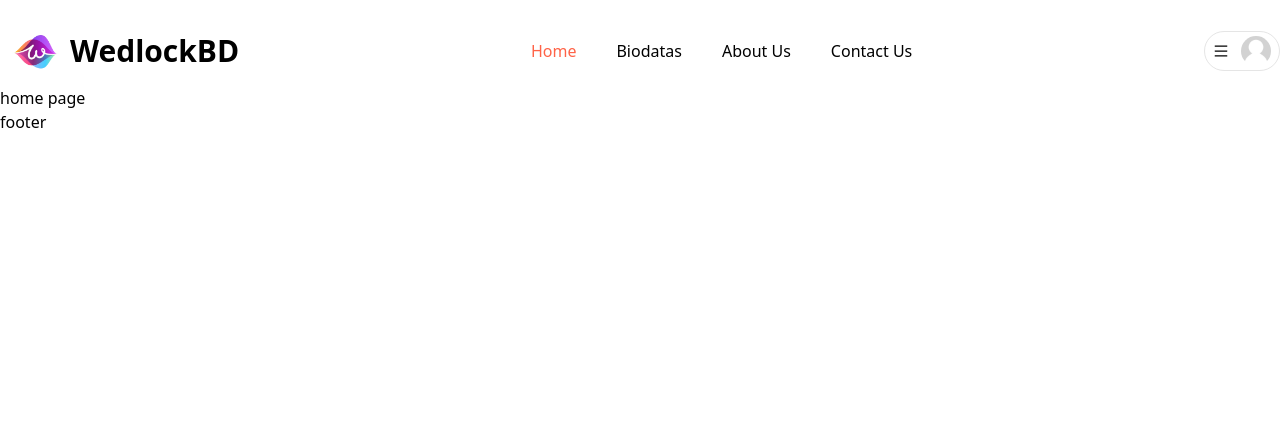
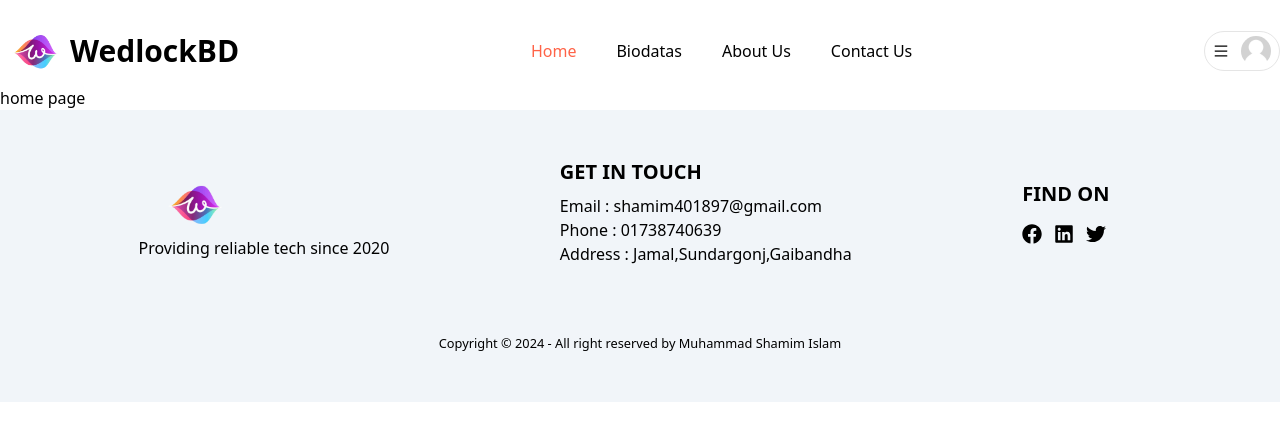
Before and after one commit to MdShamimIslam/wedlockBD-client, a React (Vite) app: page / in a window 1280 px wide. Shown: the top 440 px of the page. Built offline with nearby package versions, Linux system fonts and the light colour scheme; no server answers.

Commit message:
footer addeded

```diff
--- a/src/pages/Login/Login.jsx
+++ b/src/pages/Login/Login.jsx
@@ -1,13 +1,18 @@
 import React from "react";
 import { Helmet } from "react-helmet-async";
 import { useForm } from "react-hook-form";
-import { Link } from "react-router-dom";
+import { Link, useLocation, useNavigate } from "react-router-dom";
 import useAuth from "../../hooks/useAuth";
+import toast from "react-hot-toast";
 
 const Login = () => {
   const { signIn, signInWithGoogle } = useAuth();
+  const navigate = useNavigate();
+  const location = useLocation();
+  const from = location?.state?.from?.pathname || "/";
   const {
     register,
+    reset,
     handleSubmit,
     formState: { errors },
   } = useForm();
@@ -17,6 +22,9 @@ const Login = () => {
       .then((result) => {
         const user = result.user;
         console.log("login user", user);
+        reset();
+        toast.success("Login Successfully!");
+        navigate(from, { replace: true });
       })
       .catch((error) => {
         console.log(error);
@@ -28,6 +36,8 @@ const Login = () => {
       .then((result) => {
         const user = result.user;
         console.log("google login user", user);
+        toast.success("Login Successfully!");
+        navigate(from, { replace: true });
 
         // const userInfo = {
         //     name: user.displayName,
--- a/src/pages/Shared/Footer/Footer.jsx
+++ b/src/pages/Shared/Footer/Footer.jsx
@@ -1,10 +1,34 @@
 import React from 'react';
+import logo from '../../../assets/logo/wedlock.png'
+import { FaFacebook,FaLinkedin, FaTwitter } from "react-icons/fa";
 
 const Footer = () => {
     return (
-        <div>
-            footer
+        <div className="bg-slate-100 py-12 ">
+            <div className='flex place-items-center flex-col space-y-6 lg:space-y-0 lg:flex-row justify-center lg:justify-evenly'>
+            <div>
+                <img className='w-[80px] lg:-ml-4 md:-ml-12 -ml-16' src={logo} alt="" />
+                <h3 className=" lg:-mt-2 md:-ml-8 -ml-10">Providing reliable tech since 2020</h3>
+            </div>
+            <div>
+                <h3 className="lg:text-xl text-lg font-bold mb-2">GET IN TOUCH</h3>
+                <p>Email : shamim401897@gmail.com</p>
+                <p>Phone : 01738740639</p>
+                <p>Address : Jamal,Sundargonj,Gaibandha</p>
+            </div>
+            <div className='-ml-48 md:-ml-48 lg:-ml-0'>
+                <h3 className="lg:text-xl text-lg font-bold">FIND ON</h3>
+                <div className="flex gap-3 text-xl mt-4 cursor-pointer">
+                <FaFacebook className='hover:text-purple-600'/>
+                <FaLinkedin className='hover:text-purple-600'></FaLinkedin>
+                <FaTwitter className='hover:text-purple-600'></FaTwitter>
+                </div>
+            </div>
 
+        </div>
+        <div  className='text-center mt-16'>
+        <small>Copyright © 2024 - All right reserved by Muhammad Shamim Islam</small>
+        </div>
         </div>
     );
 };
--- a/src/pages/Shared/Navbar/MenuDropdown.jsx
+++ b/src/pages/Shared/Navbar/MenuDropdown.jsx
@@ -1,13 +1,23 @@
 import { AiOutlineMenu } from "react-icons/ai";
 import { useState } from "react";
-import { Link, NavLink } from "react-router-dom";
+import { Link, NavLink, useNavigate } from "react-router-dom";
 import avatarImg from "../../../assets/profile/profile.jpg";
 import useAuth from "../../../hooks/useAuth";
 import "./MenuDropdown.css";
+import toast from "react-hot-toast";
 
 const MenuDropdown = () => {
   const [isOpen, setIsOpen] = useState(false);
   const { user, logOut } = useAuth();
+  const navigate = useNavigate();
+
+  const handleLogOut = ()=>{
+    logOut()
+    .then(()=>{
+      navigate('/');
+      toast.success('Logout Successfully !!')
+    })
+  }
 
   return (
     <div className="relative">
@@ -79,7 +89,7 @@ const MenuDropdown = () => {
                   </NavLink>
                 </nav>
                 <div
-                  onClick={logOut}
+                  onClick={handleLogOut}
                   className="px-4 py-3 hover:bg-neutral-100 transition font-semibold cursor-pointer"
                 >
                   Logout
--- a/src/pages/SignUp/SignUp.jsx
+++ b/src/pages/SignUp/SignUp.jsx
@@ -1,11 +1,15 @@
 import React from "react";
 import { useForm } from "react-hook-form";
-import { Link } from "react-router-dom";
+import { Link, useLocation, useNavigate } from "react-router-dom";
 import useAuth from "../../hooks/useAuth";
 import { Helmet } from "react-helmet-async";
+import toast from "react-hot-toast";
 
 const SignUp = () => {
   const { createUser, signInWithGoogle, updateUserProfile } = useAuth();
+  const navigate = useNavigate();
+  const location = useLocation();
+  const from = location?.state?.from?.pathname || "/";
 
   const {
     register,
@@ -22,6 +26,8 @@ const SignUp = () => {
         updateUserProfile(data.name, data.photoURL)
           .then(() => {
             reset();
+        toast.success("Sign Up Successfully!");
+        navigate(from, { replace: true });
             // const userInfo = {
             //   name: data.name,
             //   email: data.email,
@@ -49,6 +55,8 @@ const SignUp = () => {
       .then((result) => {
         const user = result.user;
         console.log('google login user',user);
+        toast.success("Sign Up Successfully!");
+        navigate(from, { replace: true });
 
         // const userInfo = {
         //     name: user.displayName,
--- /dev/null
+++ b/src/routes/PrivateRoute.jsx
@@ -0,0 +1,31 @@
+import React from "react";
+import { Navigate, useLocation } from "react-router-dom";
+import useAuth from "../hooks/useAuth";
+
+const PrivateRoute = ({ children }) => {
+  const { user, loading } = useAuth();
+  const location = useLocation();
+  if (loading) {
+    return (
+      <div className="flex justify-center">
+        {/* <div className="w-10 h-10">
+          <div className="grid grid-cols-2 justify-center items-center gap-2 rounded-full">
+            <span className="h-5 w-5 rounded-tl-full bg-blue-500 animate-[ping_1.4s_linear_infinite]"></span>{" "}
+            <span className="h-5 w-5 rounded-tr-full bg-blue-500 animate-[ping_1.8s_linear_infinite]"></span>
+            <span className="h-5 w-5 rounded-bl-full bg-blue-500 animate-[ping_2.2s_linear_infinite]"></span>
+            <span className="h-5 w-5 rounded-br-full bg-blue-500 animate-[ping_2.6s_linear_infinite]"></span>
+          </div>
+        </div> */}
+        <h3 className="4xl">loading...........</h3>
+      </div>
+    );
+  }
+
+  if (user) {
+    return children;
+  }
+
+  return <Navigate to="/login" state={{ from: location }} replace></Navigate>;
+};
+
+export default PrivateRoute;
--- a/src/routes/Routes.jsx
+++ b/src/routes/Routes.jsx
@@ -7,6 +7,7 @@ import SignUp from "../pages/SignUp/SignUp";
 import Biodatas from "../pages/Biodatas/Biodatas";
 import AboutUs from "../pages/AboutUs/AboutUs";
 import ContactUs from "../pages/ContactUs/ContactUs";
+import PrivateRoute from "./PrivateRoute";
 
 export const router = createBrowserRouter([
     {
@@ -24,7 +25,7 @@ export const router = createBrowserRouter([
             },
             {
                 path:'/about',
-                element:<AboutUs></AboutUs>
+                element:<PrivateRoute><AboutUs></AboutUs></PrivateRoute>
             },
             {
                 path:'/contact',
```
